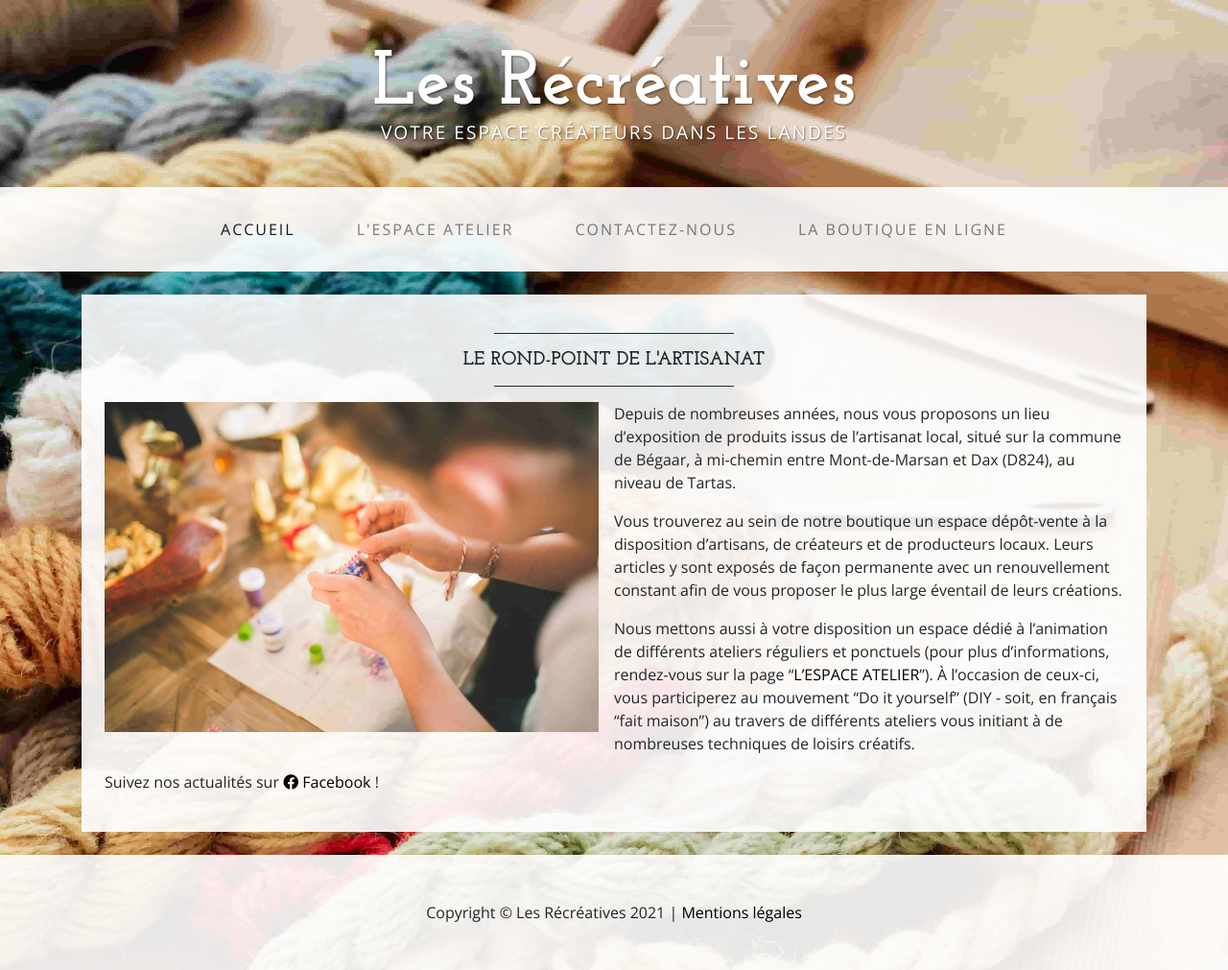
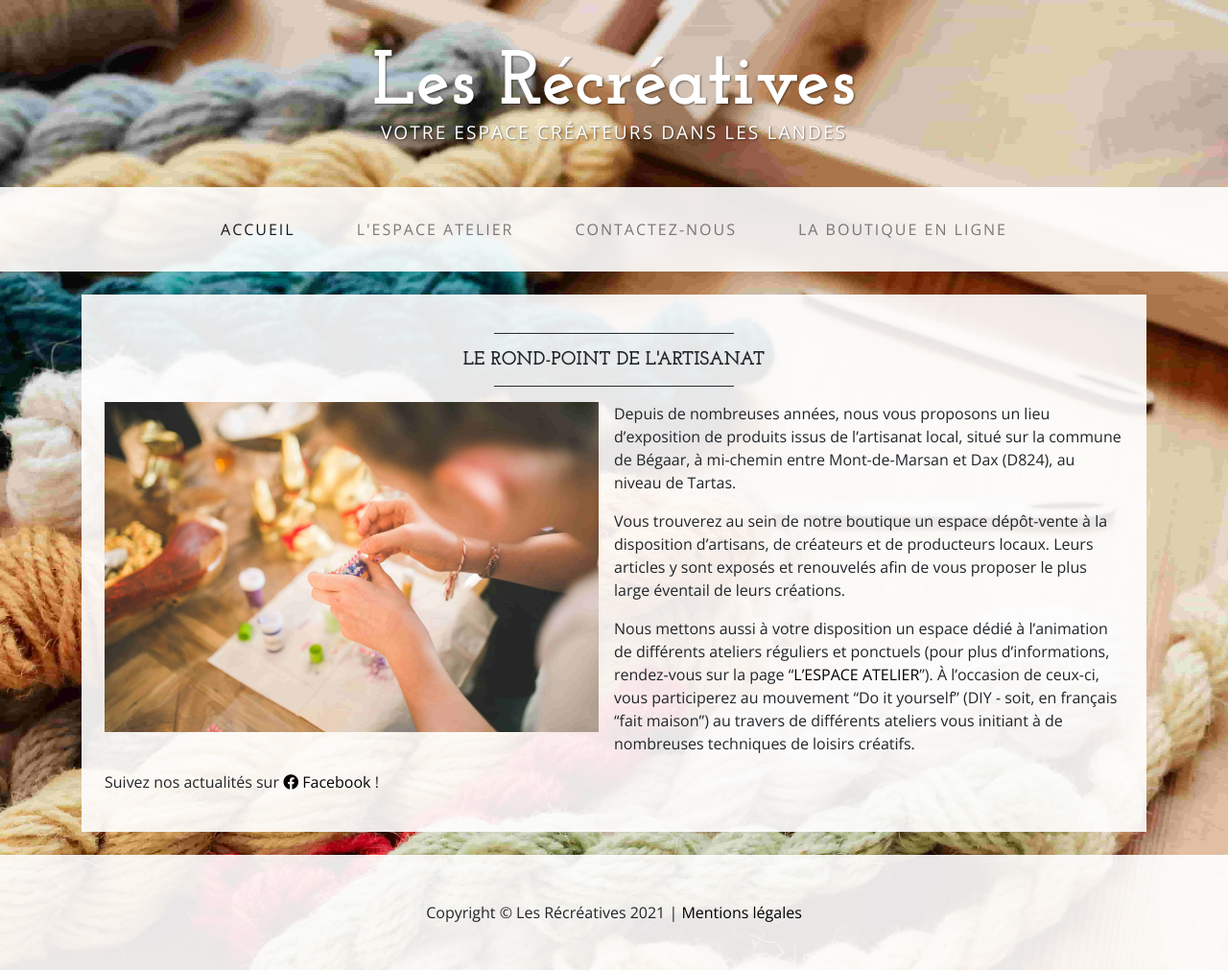
Before and after one commit to LesRecreatives/www.recreatives.net, a Jekyll site: the page built from index.md, in a window 1280 px wide. Shown: the whole page at 96% size. Built offline with Jekyll 4.4.1, drawn with Linux system fonts in a browser that asks for light colours.

Commit message:
Modification du texte de la page d'accueil

```diff
--- a/index.md
+++ b/index.md
@@ -10,7 +10,7 @@ permalink: "/"
 
 Depuis de nombreuses années, nous vous proposons un lieu d'exposition de produits issus de l'artisanat local, situé sur la commune de Bégaar, à mi-chemin entre Mont-de-Marsan et Dax (D824), au niveau de Tartas.
 
-Vous trouverez au sein de notre boutique un espace dépôt-vente à la disposition d'artisans, de créateurs et de producteurs locaux. Leurs articles y sont exposés de façon permanente avec un renouvellement constant afin de vous proposer le plus large éventail de leurs créations.
+Vous trouverez au sein de notre boutique un espace dépôt-vente à la disposition d'artisans, de créateurs et de producteurs locaux. Leurs articles y sont exposés et renouvelés afin de vous proposer le plus large éventail de leurs créations.
 
 Nous mettons aussi à votre disposition un espace dédié à l'animation de différents ateliers réguliers et ponctuels (pour plus d'informations, rendez-vous sur la page "<a style="color:black" href="espace-atelier">L'ESPACE ATELIER</a>"). À l'occasion de ceux-ci, vous participerez au mouvement "Do it yourself" (DIY - soit, en français "fait maison") au travers de différents ateliers vous initiant à de nombreuses techniques de loisirs créatifs.
 
```
